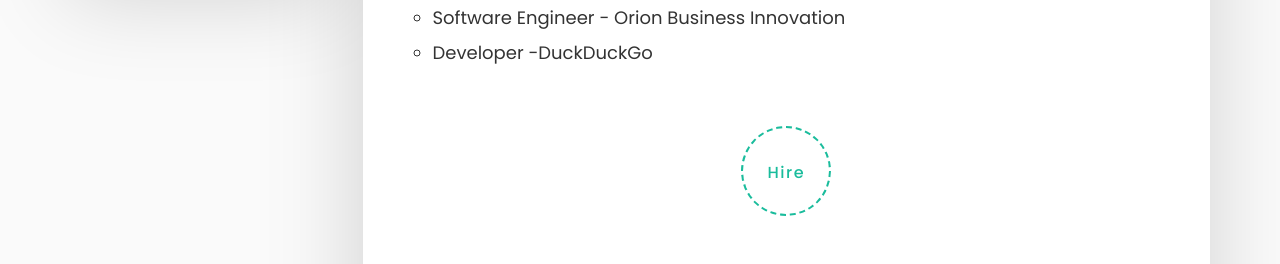
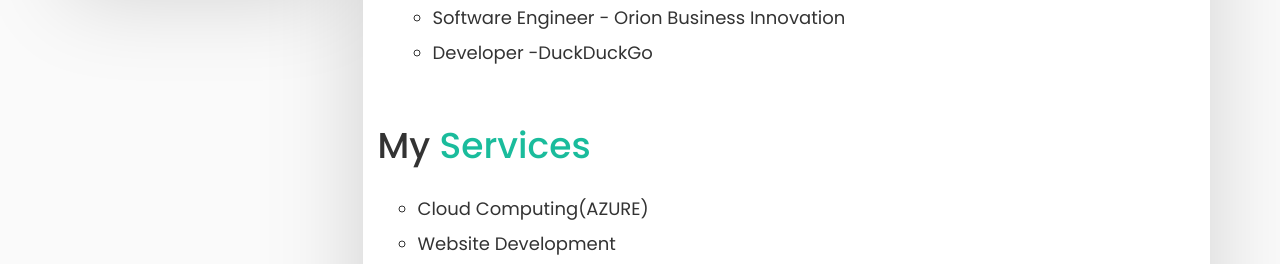
Before and after one commit to aiyankovil/Blog, a plain HTML site: page about.html in a window 1280 px wide. Shown: the part 511-775 px from the top of the page. Drawn offline with Linux system fonts and the light colour scheme.

Commit message:
Update about.html

```diff
--- a/about.html
+++ b/about.html
@@ -16,7 +16,7 @@
     <meta name="robots" content="index,follow">
 
 
-    <titleKuruvilla George</title>
+    <title>Kuruvilla George</title>
 
     <!-- Favicon -->
     <link rel="shortcut icon" href="images/favicon/favicon.ico">
@@ -162,11 +162,6 @@
                                    </div>
                                    <!-- My Service End -->
 
-                                </div>
-
-                                  <div class="col-md-12 text-center">
-                                    <a href="contact.html" data-toggle="tooltip" data-placement="top" title="Visit on my contact page for hire me." class="load-more-button">Hire</a>
-                                   </div>
 
                              </div>
 
```
